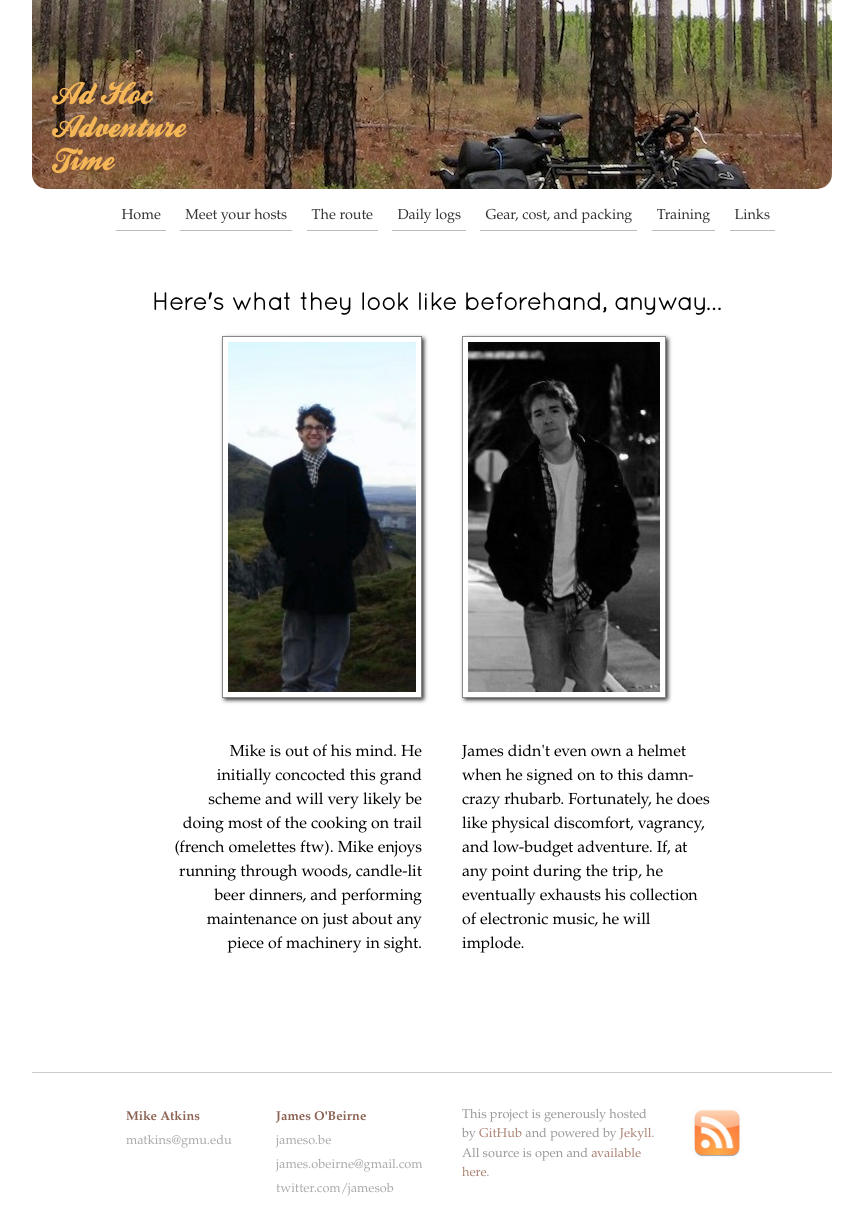
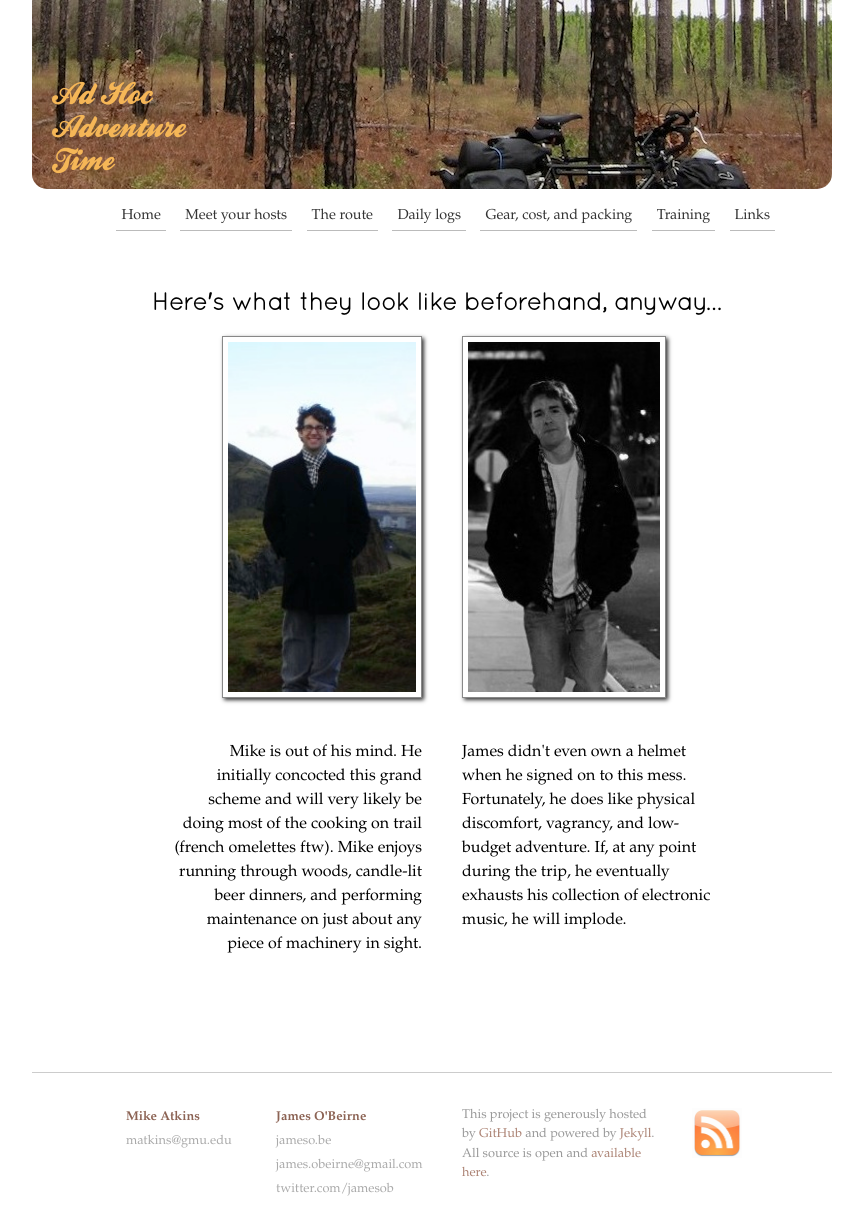
Before and after one commit to jamesob/biketrip, a Jekyll site: the page built from us.html, in a window 1280 px wide. Shown: the whole page, without its empty margins (208-1071 px from the left). Built offline with Jekyll 4.4.1, drawn with Linux system fonts in a browser that asks for light colours.

Commit message:
minor writing edit

```diff
--- a/us.html
+++ b/us.html
@@ -19,8 +19,8 @@ title: We're idiots
   <div id="james-bio">
     <img class="bio" src="/images/james.jpg" />
 
-    <p>James didn't even own a helmet when he signed on to this damn-crazy
-    rhubarb.  Fortunately, he does like physical discomfort, vagrancy, and
+    <p>James didn't even own a helmet when he signed on to this
+    mess. Fortunately, he does like physical discomfort, vagrancy, and
     low-budget adventure. If, at any point during the trip, he eventually
     exhausts his collection of electronic music, he will implode.
 
```
